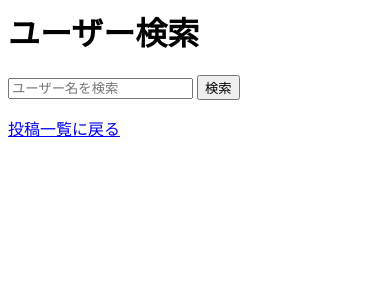
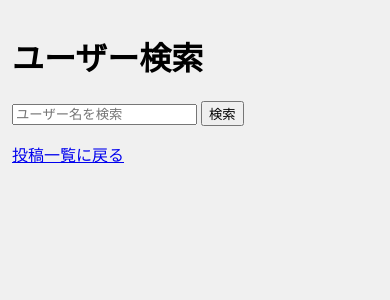
Before and after one commit to abc123615/sns-project, a Django app: page /users/search/ in a window 390 px wide. Shown: the top 300 px of the page. Run offline with Django 5.2, Linux system fonts and the light colour scheme; the visitor is signed in with stand-in values (Sample User, id 1).

Commit message:
Add responsive design and improve navigation

```diff
--- /dev/null
+++ b/posts/static/posts/style.css
@@ -0,0 +1,21 @@
+
+body {
+    background-color: #f0f0f0;
+    margin: 0;
+    padding: 16px;
+    box-sizing: border-box;
+    overflow-wrap: anywhere;
+}
+
+@media (max-width: 600px) {
+    body {
+        padding: 12px;
+    }
+}
+
+input,
+textarea,
+select {
+    max-width: 100%;
+    box-sizing: border-box;
+}
--- a/posts/templates/posts/comment_edit.html
+++ b/posts/templates/posts/comment_edit.html
@@ -1,7 +1,9 @@
+{% load static %}
 <!DOCTYPE html>
 <html lang="ja">
 <head>
     <meta charset="UTF-8">
+    <meta name="viewport" content="width=device-width, initial-scale=1.0">
     <title>コメント編集</title>
 </head>
 <body>
--- a/posts/templates/posts/post_confirm_delete.html
+++ b/posts/templates/posts/post_confirm_delete.html
@@ -1,7 +1,9 @@
+{% load static %}
 <!DOCTYPE html>
 <html lang="ja">
 <head>
     <meta charset="UTF-8">
+    <meta name="viewport" content="width=device-width, initial-scale=1.0">
     <title>投稿削除</title>
 </head>
 <body>
--- a/posts/templates/posts/post_detail.html
+++ b/posts/templates/posts/post_detail.html
@@ -1,8 +1,11 @@
+{% load static %}
 <!DOCTYPE html>
 <html lang="ja">
 <head>
     <meta charset="UTF-8">
+    <meta name="viewport" content="width=device-width, initial-scale=1.0">
     <title>投稿詳細</title>
+    <link rel="stylesheet" href="{% static 'posts/style.css' %}">
 </head>
 <body>
     <h1>投稿詳細</h1>
--- a/posts/templates/posts/post_edit.html
+++ b/posts/templates/posts/post_edit.html
@@ -1,7 +1,9 @@
+{% load static %}
 <!DOCTYPE html>
 <html lang="ja">
 <head>
     <meta charset="UTF-8">
+    <meta name="viewport" content="width=device-width, initial-scale=1.0">
     <title>投稿編集</title>
 </head>
 <body>
--- a/posts/templates/posts/post_form.html
+++ b/posts/templates/posts/post_form.html
@@ -1,8 +1,11 @@
+{% load static %}
 <!DOCTYPE html>
 <html lang="ja">
 <head>
     <meta charset="UTF-8">
+    <meta name="viewport" content="width=device-width, initial-scale=1.0">
     <title>新規投稿</title>
+    <link rel="stylesheet" href="{% static 'posts/style.css' %}">
 </head>
 <body>
     <h1>新規投稿</h1>
--- a/posts/templates/posts/post_list.html
+++ b/posts/templates/posts/post_list.html
@@ -1,8 +1,11 @@
+{% load static %}
 <!DOCTYPE html>
 <html lang="ja">
 <head>
     <meta charset="UTF-8">
+    <meta name="viewport" content="width=device-width, initial-scale=1.0">
     <title>投稿一覧</title>
+    <link rel="stylesheet" href="{% static 'posts/style.css' %}">
 </head>
 <body>
 
--- a/posts/templates/posts/profile_edit.html
+++ b/posts/templates/posts/profile_edit.html
@@ -1,7 +1,9 @@
+{% load static %}
 <!DOCTYPE html>
 <html lang="ja">
 <head>
     <meta charset="UTF-8">
+    <meta name="viewport" content="width=device-width, initial-scale=1.0">
     <title>プロフィール編集</title>
 </head>
 <body>
--- a/posts/templates/posts/user_search.html
+++ b/posts/templates/posts/user_search.html
@@ -1,3 +1,14 @@
+{% load static %}
+<!DOCTYPE html>
+<html lang="ja">
+<head>
+    <meta charset="UTF-8">
+    <meta name="viewport" content="width=device-width, initial-scale=1.0">
+    <title>プロフィール</title>
+    <link rel="stylesheet" href="{% static 'posts/style.css' %}">
+</head>
+<body>
+
 <h1>ユーザー検索</h1>
 
 <form method="get" id="search-form">
@@ -136,3 +147,6 @@
         searchUsers();
     });
 </script>
+
+</body>
+</html>
--- a/posts/templates/registration/login.html
+++ b/posts/templates/registration/login.html
@@ -1,8 +1,11 @@
+{% load static %}
 <!DOCTYPE html>
 <html lang="ja">
 <head>
     <meta charset="UTF-8">
+    <meta name="viewport" content="width=device-width, initial-scale=1.0">
     <title>ログイン</title>
+    <link rel="stylesheet" href="{% static 'posts/style.css' %}">
 </head>
 <body>
     <h1>ログイン</h1>
--- a/posts/templates/registration/signup.html
+++ b/posts/templates/registration/signup.html
@@ -1,8 +1,11 @@
+{% load static %}
 <!DOCTYPE html>
 <html lang="ja">
 <head>
     <meta charset="UTF-8">
+    <meta name="viewport" content="width=device-width, initial-scale=1.0">
     <title>新規登録</title>
+    <link rel="stylesheet" href="{% static 'posts/style.css' %}">
 </head>
 <body>
     <h1>新規登録</h1>
```
Also changed, not shown: posts/templates/posts/followers_list.html (+17 -0 lines), posts/templates/posts/following_list.html (+17 -0 lines), posts/templates/posts/profile.html (+14 -0 lines).
